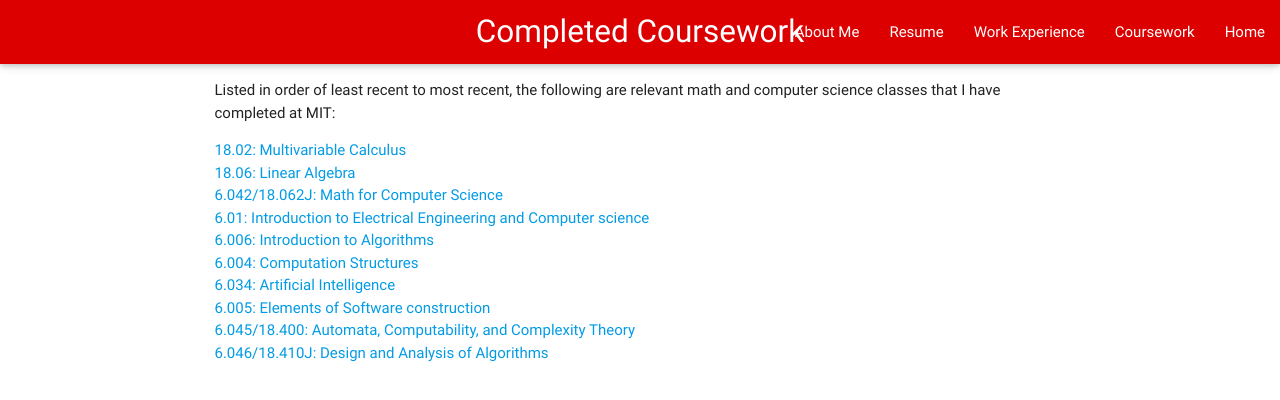
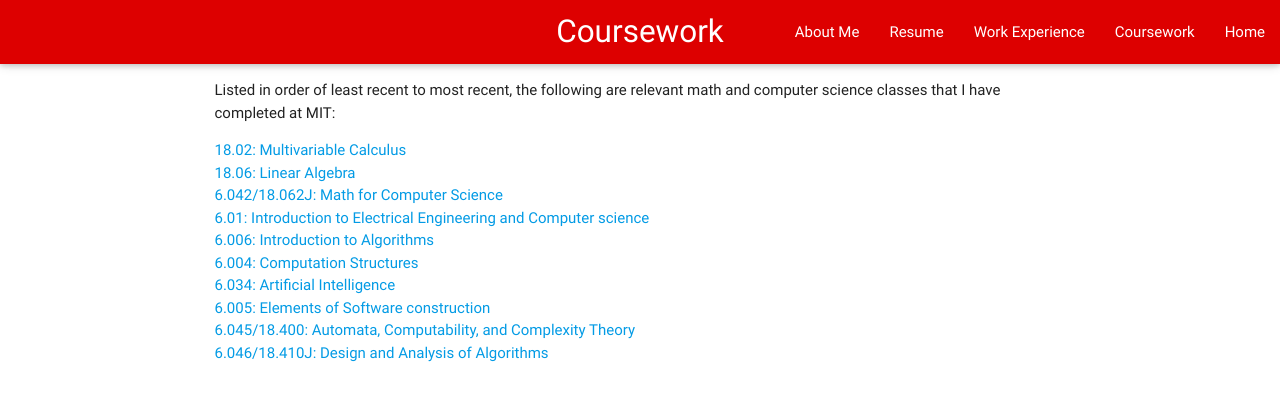
Before and after one commit to antoniorivera/antoniorivera.github.io, a plain HTML site: page coursework.html in a window 1280 px wide. Drawn offline with nearby package versions, Linux system fonts and the light colour scheme.

```diff
--- a/coursework.html
+++ b/coursework.html
@@ -15,7 +15,7 @@
     <div>
       <div class="navbar-fixed">
         <nav>
-          <div class="nav-wrapper"><a class="brand-logo center fixed title">Completed Coursework</a><a href="#" data-activates="mobile-demo" class="button-collapse"><i class="material-icons">menu</i></a>
+          <div class="nav-wrapper"><a class="brand-logo center fixed title">Coursework</a><a href="#" data-activates="mobile-demo" class="button-collapse"><i class="material-icons">menu</i></a>
             <ul class="right hide-on-med-and-down">
               <li><a href="aboutme.html">About Me</a></li>
               <li> <a href="./resume.pdf">Resume</a></li>
```
